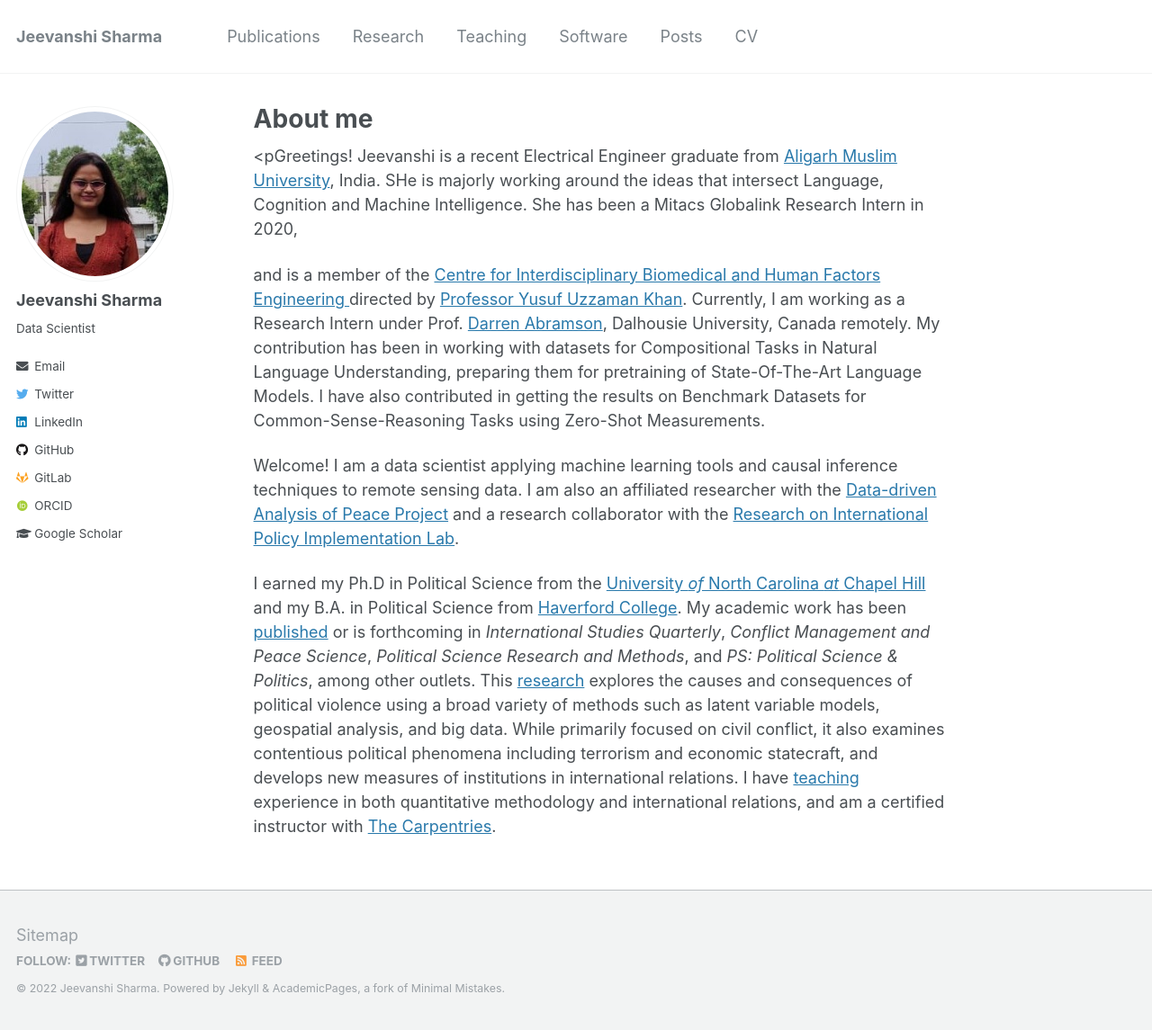
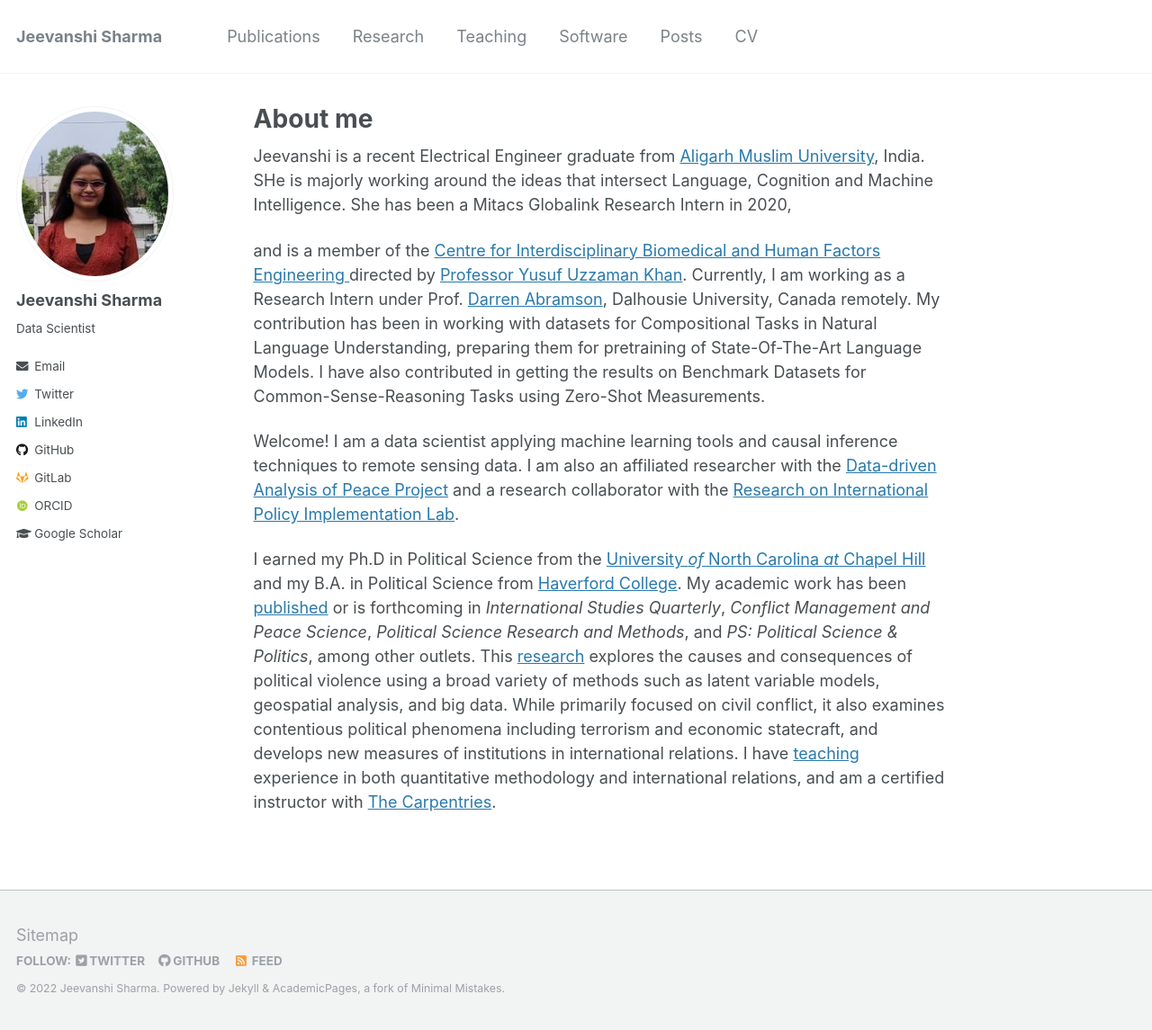
Before and after one commit to Femme-js/Femme-js.github.io, a Jekyll site: the page built from _pages/about.md, in a window 1280 px wide and 1145 px high. Shown: the whole window at 90% size. Built offline with Jekyll 4.4.1, drawn with Linux system fonts in a browser that asks for light colours; some web fonts are replaced.

Commit message:
Update about.md

```diff
--- a/_pages/about.md
+++ b/_pages/about.md
@@ -8,7 +8,7 @@ redirect_from:
   - /about.html
 ---
 
-<pGreetings! Jeevanshi is a recent Electrical Engineer graduate from [Aligarh Muslim University](https://amu.ac.in/colleges/zakir-husain-college-of-engineering-and-technology), India. SHe is majorly working around the ideas that intersect Language, Cognition and Machine Intelligence. She has been a Mitacs Globalink Research Intern in 2020,
+Jeevanshi is a recent Electrical Engineer graduate from [Aligarh Muslim University](https://amu.ac.in/colleges/zakir-husain-college-of-engineering-and-technology), India. SHe is majorly working around the ideas that intersect Language, Cognition and Machine Intelligence. She has been a Mitacs Globalink Research Intern in 2020,
 
 
 and is a member of the <a href="https://www.amu.ac.in/amucentre.jsp?did=10234" target="_blank">Centre for Interdisciplinary Biomedical and Human Factors Engineering </a> directed by <a href="https://www.amu.ac.in/dshowfacultydata.jsp?did=31&eid=3111" target="_blank">Professor Yusuf Uzzaman Khan</a>. Currently, I am working as a Research Intern under Prof. <a href="https://xulabs.github.io/" target="_blank">Darren Abramson</a>, Dalhousie University, Canada remotely. My contribution has been in working with datasets for Compositional Tasks in Natural Language Understanding, preparing them for pretraining of State-Of-The-Art Language Models. I have also contributed in getting the results on Benchmark Datasets for Common-Sense-Reasoning Tasks using Zero-Shot Measurements.
```
